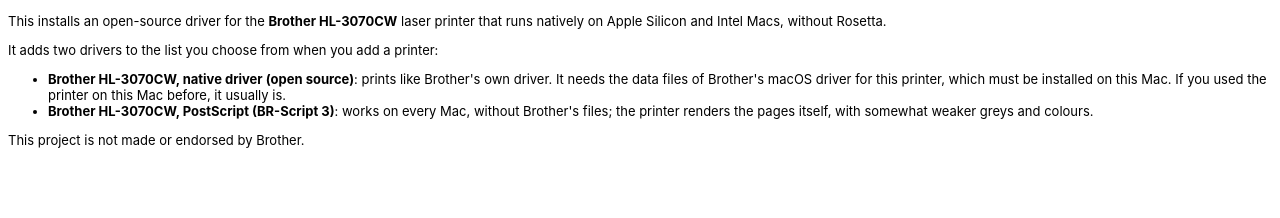
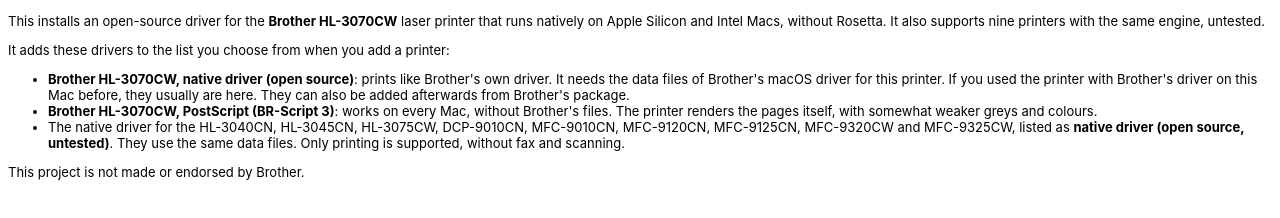
Before and after one commit to rolandzeiner/brother-hl3070cw-driver, a plain HTML site: page packaging/resources/welcome.html in a window 1280 px wide. Drawn offline with Linux system fonts and the light colour scheme.

Commit message:
1.1: bug form, installer screens and docker README know all ten printers
- The bug form asks for the model.
- The welcome and closing screens name the nine siblings, their entry in the list and add-brother-data.sh.
- docker/README.md says the print server is for the HL-3070CW and where the other nine go.

Co-Authored-By: Claude Opus 5.5 <noreply@anthropic.com>

```diff
--- a/packaging/resources/welcome.html
+++ b/packaging/resources/welcome.html
@@ -1,10 +1,11 @@
 <!doctype html>
 <html><body style="font-family: -apple-system, sans-serif; font-size: 13px">
-<p>This installs an open-source driver for the <b>Brother HL-3070CW</b> laser printer that runs natively on Apple Silicon and Intel Macs, without Rosetta.</p>
-<p>It adds two drivers to the list you choose from when you add a printer:</p>
+<p>This installs an open-source driver for the <b>Brother HL-3070CW</b> laser printer that runs natively on Apple Silicon and Intel Macs, without Rosetta. It also supports nine printers with the same engine, untested.</p>
+<p>It adds these drivers to the list you choose from when you add a printer:</p>
 <ul>
-<li><b>Brother HL-3070CW, native driver (open source)</b>: prints like Brother's own driver. It needs the data files of Brother's macOS driver for this printer, which must be installed on this Mac. If you used the printer on this Mac before, it usually is.</li>
-<li><b>Brother HL-3070CW, PostScript (BR-Script 3)</b>: works on every Mac, without Brother's files; the printer renders the pages itself, with somewhat weaker greys and colours.</li>
+<li><b>Brother HL-3070CW, native driver (open source)</b>: prints like Brother's own driver. It needs the data files of Brother's macOS driver for this printer. If you used the printer with Brother's driver on this Mac before, they usually are here. They can also be added afterwards from Brother's package.</li>
+<li><b>Brother HL-3070CW, PostScript (BR-Script 3)</b>: works on every Mac, without Brother's files. The printer renders the pages itself, with somewhat weaker greys and colours.</li>
+<li>The native driver for the HL-3040CN, HL-3045CN, HL-3075CW, DCP-9010CN, MFC-9010CN, MFC-9120CN, MFC-9125CN, MFC-9320CW and MFC-9325CW, listed as <b>native driver (open source, untested)</b>. They use the same data files. Only printing is supported, without fax and scanning.</li>
 </ul>
 <p>This project is not made or endorsed by Brother.</p>
 </body></html>
```
Also changed, not shown: packaging/resources/conclusion.html (+4 -4 lines), 3 other files.
